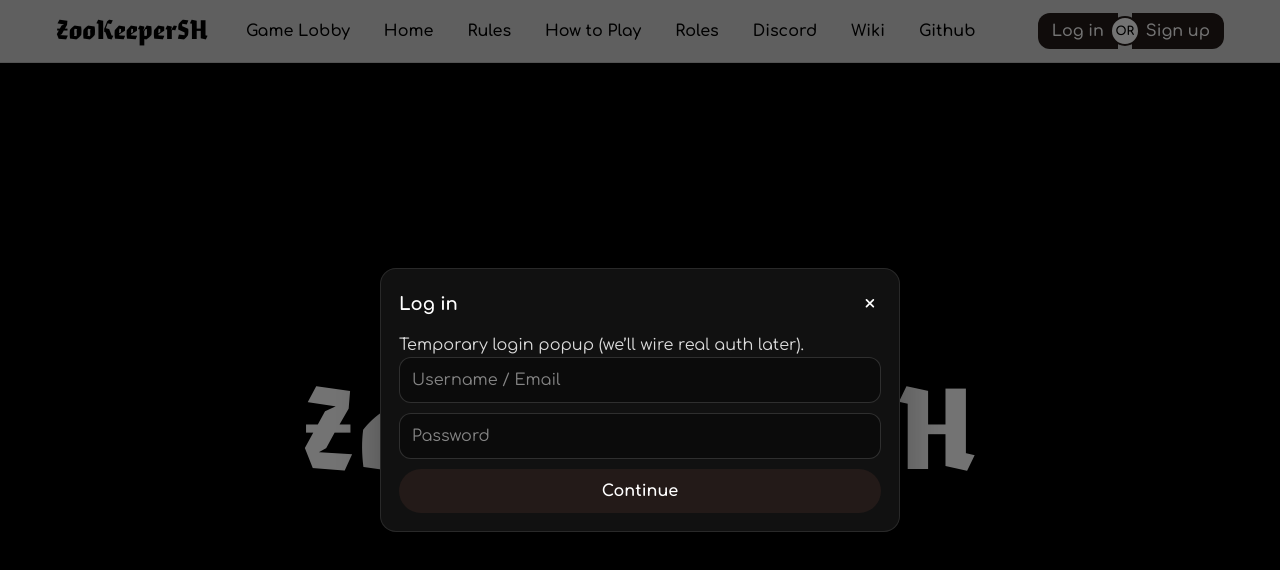
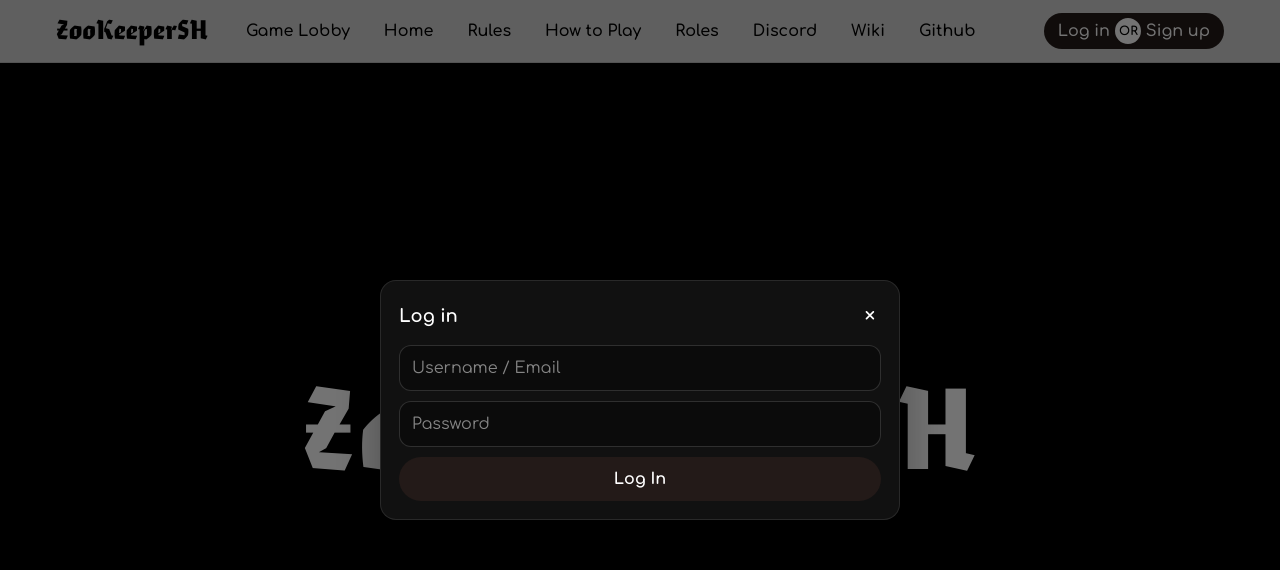
Before and after one commit to calcallsalot/ZookeeperSH, a Next.js app in the folder zookeepersh-web/: page / in a window 1280 px wide. Both pictures are taken after a click on the button "Log in". Shown: the top 570 px of the page. Built offline with nearby package versions, Linux system fonts and the light colour scheme.

Commit message:
adjusted sign up form and adjusted or spacing

```diff
--- a/zookeepersh-web/app/page.tsx
+++ b/zookeepersh-web/app/page.tsx
@@ -20,7 +20,6 @@ function Modal({
   onClose: () => void;
   children: React.ReactNode;
 }) {
-  // ESC closes
   useEffect(() => {
     if (!open) return;
     const onKeyDown = (e: KeyboardEvent) => {
@@ -37,7 +36,7 @@ function Modal({
       role="dialog"
       aria-modal="true"
       aria-label={title}
-      onClick={onClose} // backdrop click closes
+      onClick={onClose}
       style={{
         position: "fixed",
         inset: 0,
@@ -49,7 +48,7 @@ function Modal({
       }}
     >
       <div
-        onClick={(e) => e.stopPropagation()} // keep modal open if clicking inside
+        onClick={(e) => e.stopPropagation()}
         style={{
           width: "min(520px, 94vw)",
           borderRadius: 16,
@@ -120,58 +119,71 @@ function AuthButtons({
   };
 
   return !userInfo.userName ? (
-    <div style={{ display: "flex", alignItems: "center" }}>
+    <div
+      style={{
+        position: "relative",
+        display: "inline-flex",
+        alignItems: "center",
+      }}
+    >
+      {/* LEFT: Log in */}
       <button
         type="button"
         id="signin"
         onClick={onOpenLogin}
         style={{
           ...btnStyle,
-          borderTopLeftRadius: 12,
-          borderBottomLeftRadius: 12,
+          borderTopLeftRadius: 999,
+          borderBottomLeftRadius: 999,
           borderTopRightRadius: 0,
           borderBottomRightRadius: 0,
+          paddingRight: 18,
         }}
       >
         Log in
+      </button>
+
+      {/* RIGHT: Sign up */}
+      <button
+        type="button"
+        id="signup"
+        onClick={onOpenSignup}
+        style={{
+          ...btnStyle,
+          borderTopRightRadius: 999,
+          borderBottomRightRadius: 999,
+          borderTopLeftRadius: 0,
+          borderBottomLeftRadius: 0,
+          paddingLeft: 18,
+        }}
+      >
+        Sign up
       </button>
 
       {/* OR circle separator */}
       <div
         aria-hidden="true"
         style={{
+          position: "absolute",
+          left: "47%",
+          transform: "translateX(-50%)",
           width: 30,
           height: 30,
-          borderRadius: "999px",
+          borderRadius: 999,
           background: "white",
           color: "black",
           display: "grid",
           placeItems: "center",
-          margin: "0 -8px", // overlap slightly so buttons feel connected
           fontFamily: "var(--font-comfortaa)",
           fontSize: 12,
           fontWeight: 900,
           border: "2px solid #231a18",
-          zIndex: 1,
+          zIndex: 2,
+          pointerEvents: "none",
         }}
       >
         OR
       </div>
-
-      <button
-        type="button"
-        id="signup"
-        onClick={onOpenSignup}
-        style={{
-          ...btnStyle,
-          borderTopRightRadius: 12,
-          borderBottomRightRadius: 12,
-          borderTopLeftRadius: 0,
-          borderBottomLeftRadius: 0,
-        }}
-      >
-        Sign up
-      </button>
     </div>
   ) : (
     <Link
@@ -195,7 +207,6 @@ function AuthButtons({
 
 export default function Home() {
   const userInfo: UserInfo = { userName: null };
-
   const [modal, setModal] = useState<ModalKind>(null);
 
   const links = [
@@ -314,10 +325,12 @@ export default function Home() {
       </main>
 
       {/* Login Modal */}
-      <Modal open={modal === "login"} title="Log in" onClose={() => setModal(null)}>
-        <p style={{ marginTop: 0, opacity: 0.85 }}>
-          Temporary login popup (we’ll wire real auth later).
-        </p>
+      <Modal
+        open={modal === "login"}
+        title="Log in"
+        onClose={() => setModal(null)}
+      >
+
 
         <div style={{ display: "grid", gap: 10 }}>
           <input
@@ -355,7 +368,7 @@ export default function Home() {
               fontWeight: 800,
             }}
           >
-            Continue
+            Log In
           </button>
         </div>
       </Modal>
@@ -366,11 +379,19 @@ export default function Home() {
         title="Sign up"
         onClose={() => setModal(null)}
       >
-        <p style={{ marginTop: 0, opacity: 0.85 }}>
-          Temporary signup popup (we’ll wire real auth later).
-        </p>
 
         <div style={{ display: "grid", gap: 10 }}>
+          <input
+            placeholder="Email"
+            style={{
+              padding: "10px 12px",
+              borderRadius: 12,
+              border: "1px solid rgba(255,255,255,0.15)",
+              background: "#0b0b0b",
+              color: "white",
+              outline: "none",
+            }}
+          />
           <input
             placeholder="Username"
             style={{
@@ -383,7 +404,18 @@ export default function Home() {
             }}
           />
           <input
-            placeholder="Email"
+            placeholder="Password"
+            style={{
+              padding: "10px 12px",
+              borderRadius: 12,
+              border: "1px solid rgba(255,255,255,0.15)",
+              background: "#0b0b0b",
+              color: "white",
+              outline: "none",
+            }}
+          />
+          <input
+            placeholder="Confirm Password"
             style={{
               padding: "10px 12px",
               borderRadius: 12,
```
